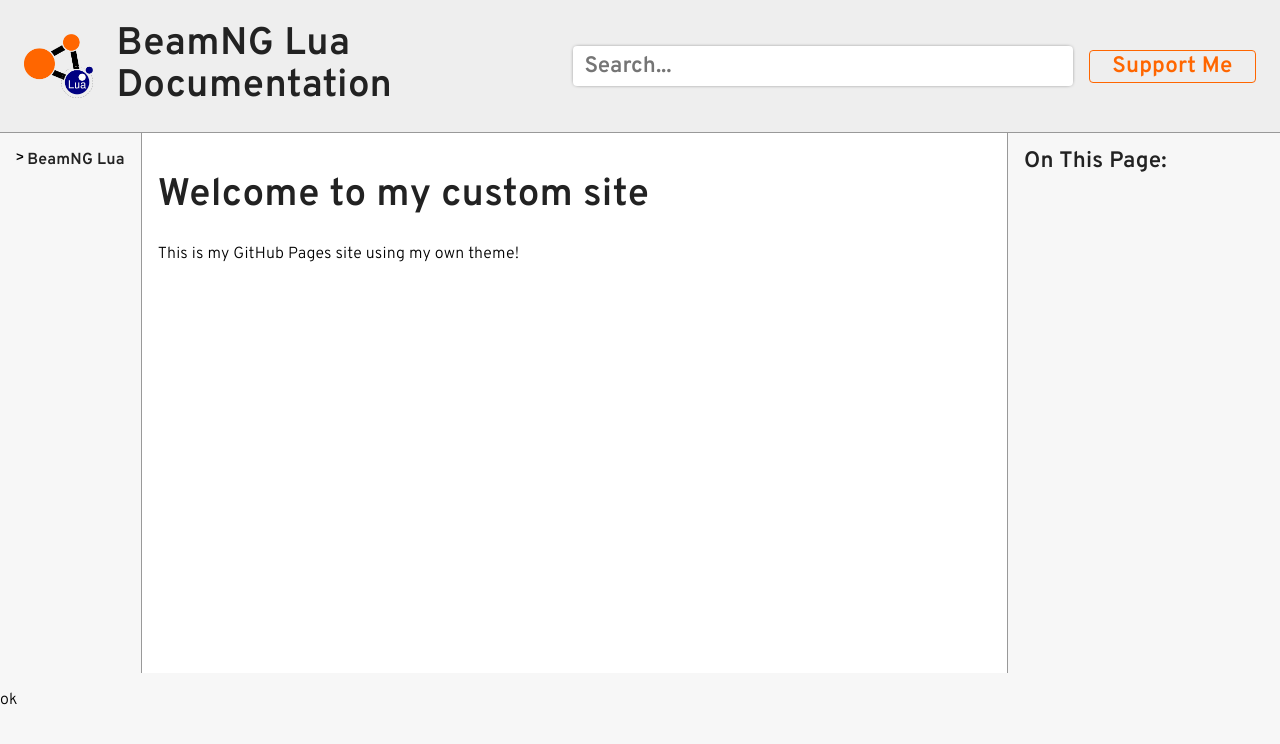
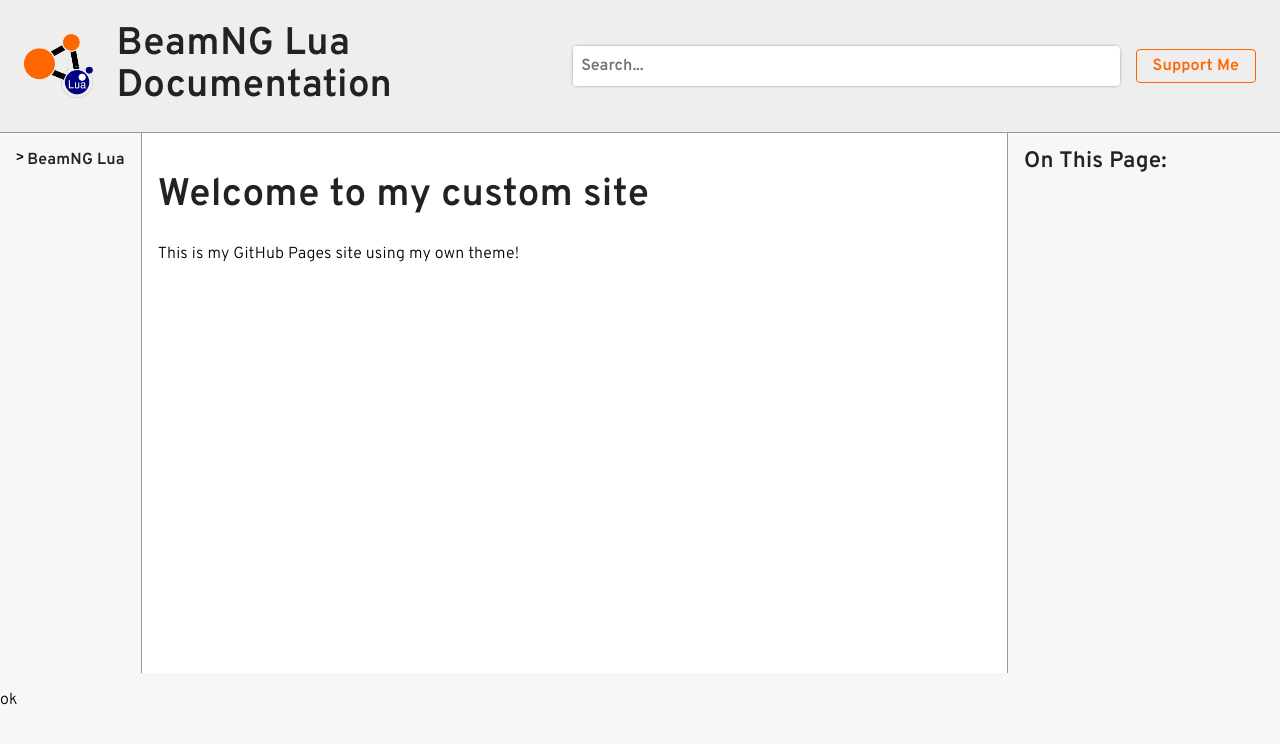
Before and after one commit to E32k/e32k.github.io, a Jekyll site: the page built from index.md, in a window 1280 px wide. Shown: the top 744 px of the page. Built offline with Jekyll 4.4.1, drawn with Linux system fonts in a browser that asks for light colours.

Commit message:
css updaet

```diff
--- a/assets/style.css
+++ b/assets/style.css
@@ -99,9 +99,10 @@ header a {
 #search-input,
 header a {
   font-family: "Overpass", "Trebuchet MS", "Helvetica", "Arial", "Verdana", sans-serif;
-  font-size: 1.4em;
+  font-size: 1em;
   font-weight: 600;
   border-radius: 4px;
+  height: 2em;
 }
 
 header a:hover {
```
